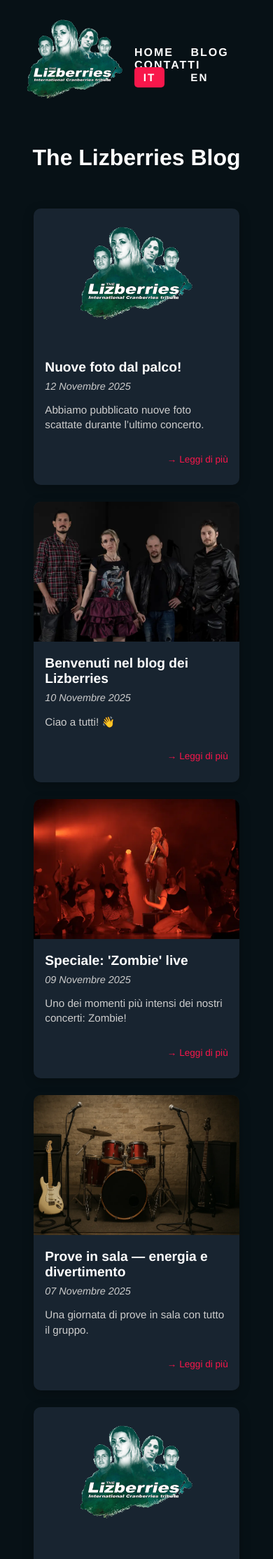
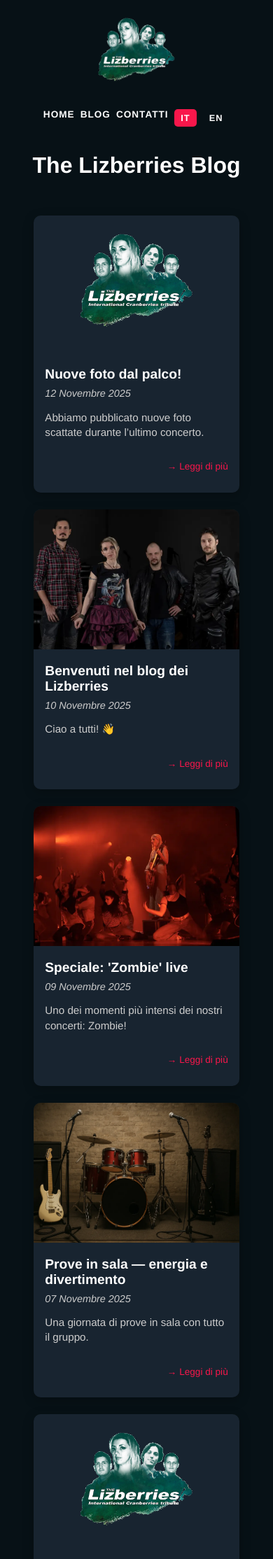
Before and after one commit to thelizberries/blog-lizberries, a Jekyll site: the page built from index.html, in a window 390 px wide. Shown: the top 2228 px of the page at 70% size. Built offline with Jekyll 4.4.1, drawn with Linux system fonts in a browser that asks for light colours; the list of posts is cut into pages by our own code.

Commit message:
Add responsive styles for header and pagination in mobile view

```diff
--- a/assets/css/lizberries-blog.css
+++ b/assets/css/lizberries-blog.css
@@ -265,3 +265,43 @@ footer {
     height: auto;
   }
 }
+
+@media (max-width: 768px) {
+  header.blog-header {
+    flex-direction: column;
+    padding: 1rem;
+    gap: 1rem;
+  }
+
+  header.blog-header .logo img {
+    width: 120px;
+  }
+
+  header.blog-header nav {
+    display: flex;
+    flex-wrap: wrap;
+    justify-content: center;
+    gap: 0.5rem;
+  }
+
+  header.blog-header nav a {
+    margin: 0;
+    font-size: 0.85rem;
+    letter-spacing: 1px;
+  }
+
+  header.blog-header nav a.lang-link {
+    font-size: 0.8rem;
+    padding: 0.3rem 0.6rem;
+  }
+
+  .pagination {
+    gap: 0.3rem;
+  }
+
+  .pagination-link,
+  .pagination-number {
+    padding: 0.4rem 0.7rem;
+    font-size: 0.85rem;
+  }
+}
```
